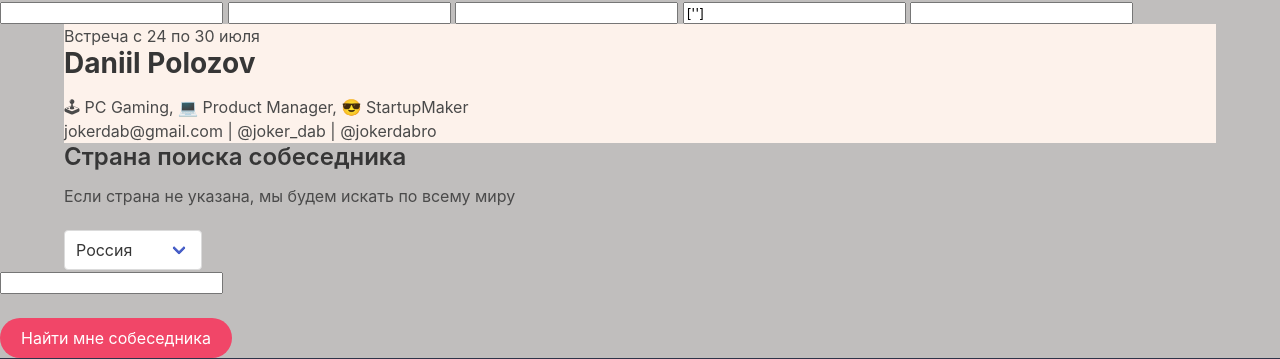
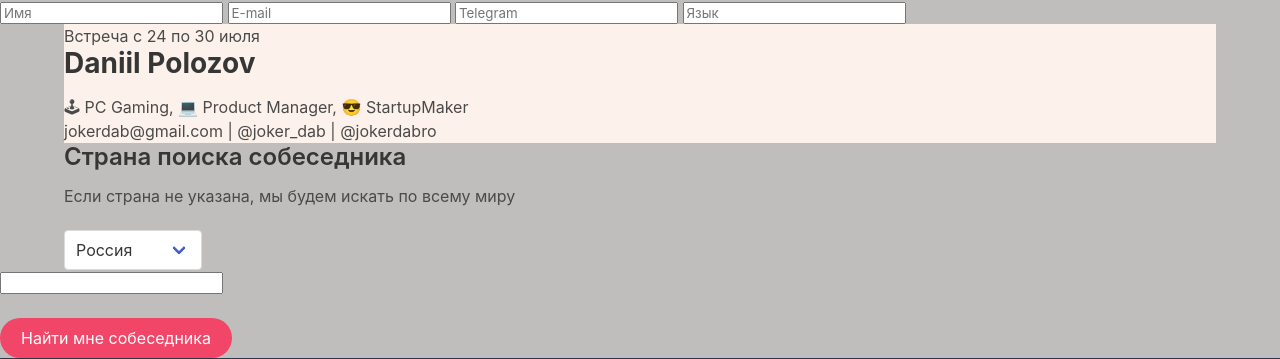
Before and after one commit to gradinarnn/be_near, a Django app: page /filling_profile/ in a window 1280 px wide. Shown: the part 56-415 px from the top of the page. Run offline with Django 3.2, Linux system fonts and the light colour scheme; data that the repository does not hold is empty.

Commit message:
для  докера

```diff
--- a/filling_profile/forms.py
+++ b/filling_profile/forms.py
@@ -5,9 +5,11 @@ from .models import Profile, Skills
 
 class Filling_Profile_form(forms.ModelForm):
 
-    # full_name = forms.CharField(max_length=50)
-    # email = forms.CharField(max_length=50)
+    full_name = forms.CharField(label='full_name',widget=forms.TextInput(attrs={'placeholder':'Имя'}))
+    email = forms.CharField(label='email',widget=forms.TextInput(attrs={'placeholder':'E-mail'}))
+    contacts = forms.CharField(label='contacts',widget=forms.TextInput(attrs={'placeholder':'Telegram'}))
+    language = forms.CharField(label='language',widget=forms.TextInput(attrs={'placeholder':'Язык'}))
 
     class Meta:
         model = Profile
-        fields = ('full_name', 'email','goal','contacts','language')
+        fields = ('full_name', 'email','contacts','language')
--- a/filling_profile/models.py
+++ b/filling_profile/models.py
@@ -57,7 +57,7 @@ class Profile(AbstractBaseUser, PermissionsMixin):
     email = models.CharField('email адрес', max_length=50, null=True, blank=True, unique=True)
     skills = models.CharField('навыки', max_length=150, null=True)
     goal = models.IntegerField('цель общенщения', default=None, null=True, blank=True)
-    contacts = models.CharField('Telegram', max_length=15, default=[''], null=True, blank=True)
+    contacts = models.CharField('Telegram', max_length=15, default='', null=True, blank=True)
     language = models.CharField('язык', max_length=20, default='', null=True, blank=True)
     meeting_status = models.CharField(max_length=20, default="not ready", null=True)
     is_staff = models.BooleanField(default=False)
--- a/filling_profile/templates/filling_profile/profile_form.html
+++ b/filling_profile/templates/filling_profile/profile_form.html
@@ -23,7 +23,6 @@
 
     {{form.full_name}}
     {{form.email}}
-    {{form.goal}}
     {{form.contacts}}
     {{form.language}}
 
```
